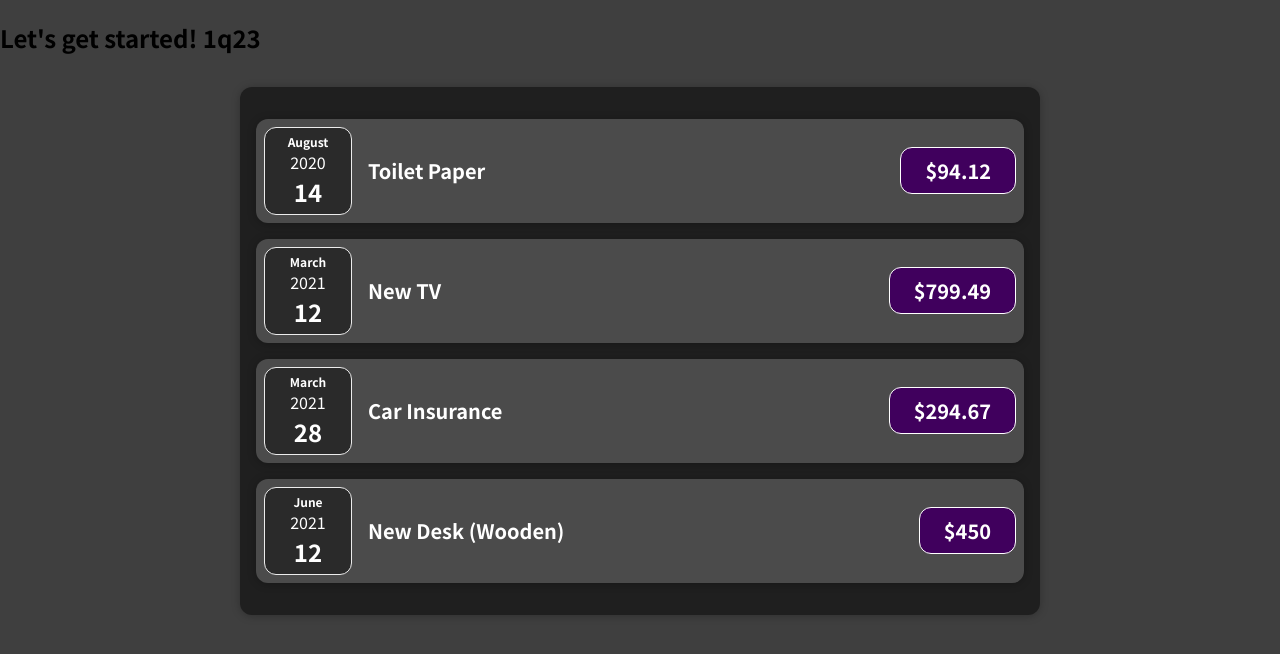
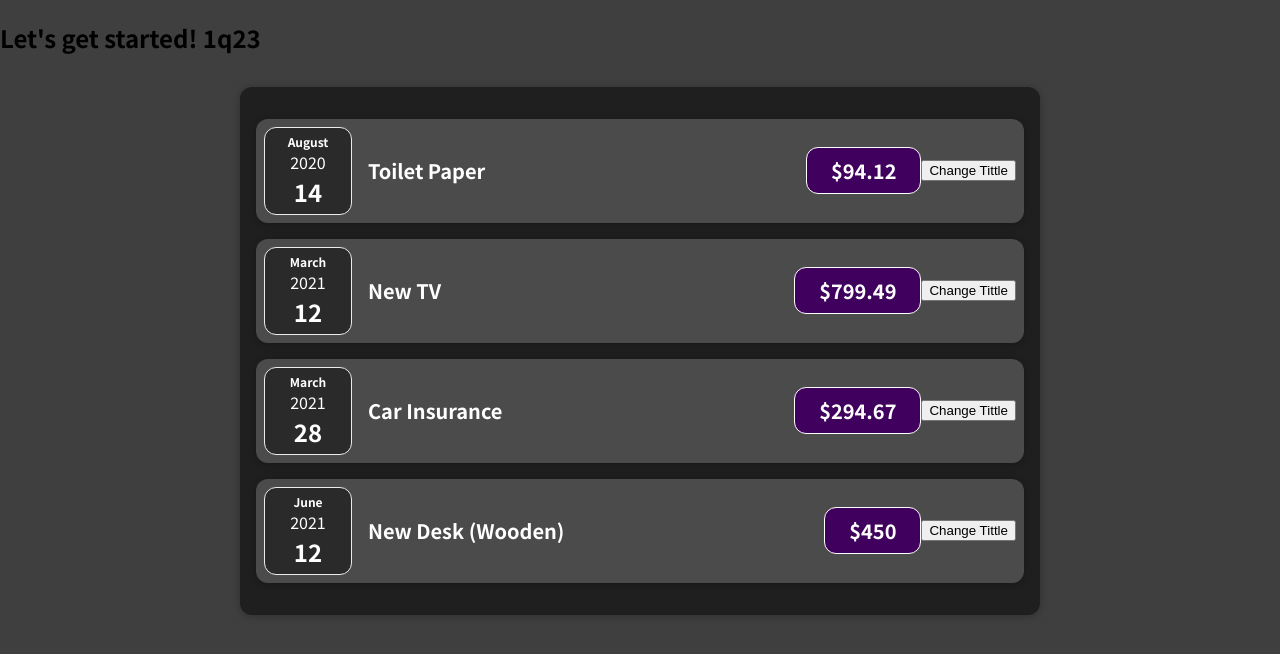
Before and after one commit to IvanSetiawan2001/react-guide-complete, a JavaScript app: page / in a window 1280 px wide. Shown: the top 654 px of the page. Built offline with nearby package versions, Linux system fonts and the light colour scheme.

Commit message:
working with event handler

```diff
--- a/src/components/Expenses/ExpenseItem.js
+++ b/src/components/Expenses/ExpenseItem.js
@@ -3,13 +3,20 @@ import ExpenseDate from "./ExpenseDate";
 import "./ExpenseItem.css";
 
 const ExpenseItem = (props) => {
+  let tittle = props.title;
+
+  const clickHandler = () => {
+    tittle = "Updated";
+  };
+
   return (
     <Card className="expense-item">
       <ExpenseDate date={props.date} />
       <div className="expense-item__description">
-        <h2>{props.title}</h2>
+        <h2 id="tittle">{tittle}</h2>
         <div className="expense-item__price">${props.amount}</div>
       </div>
+      <button onClick={clickHandler}>Change Tittle</button>
     </Card>
   );
 };
```
Also changed, not shown: 1 other file (tests, documents, lock files or other folders).
